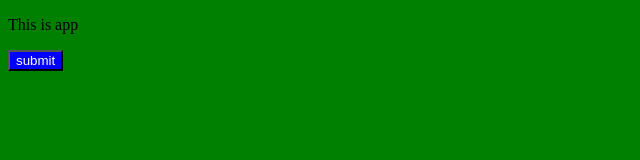
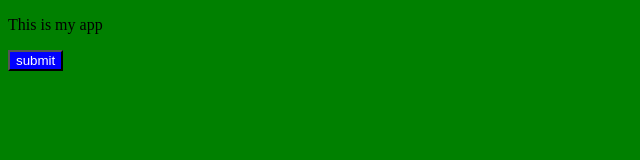
Before and after one commit to SWP391-SE1615-NET-Nhom3/git-tutorial, a plain HTML site: page index.html in a window 1280 px wide. Shown: the full height of the page, 0-640 px from the left. Drawn offline with Linux system fonts and the light colour scheme.

Commit message:
update index.html file

```diff
--- a/index.html
+++ b/index.html
@@ -10,7 +10,7 @@
 
 </head>
 <body>
-    <p> This is app </p>
+    <p> This is  my app </p>
     <button> submit</button>
 </body>
 </html>
```
